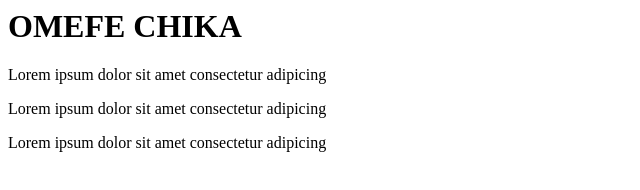
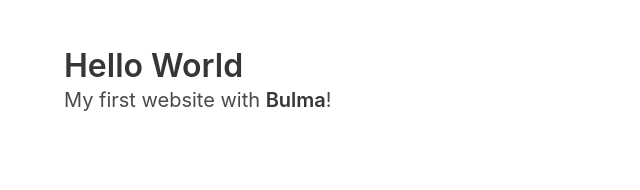
Before and after one commit to wolfdale229/omefechika, a plain HTML site: page index.html in a window 1280 px wide. Shown: the whole page, without its empty margins (0-640 px from the left). Drawn offline with nearby package versions, Linux system fonts and the light colour scheme.

Commit message:
starter page

```diff
--- a/index.html
+++ b/index.html
@@ -1,14 +1,21 @@
-<html lang="en">
+<!DOCTYPE html>
+<html>
     <head>
         <meta charset="utf-8">
-        <meta name+="viewpoint" content="width=device-width, initial-scale=1.0" >
-        <title>Document</title>
+        <meta name="viewport" content="width=device-width, initial-scale=1">
+        <title>Hello Bulma!</title>
+        <link rel="stylesheet" href="https://cdn.jsdelivr.net/npm/bulma@0.9.4/css/bulma.min.css">
     </head>
     <body>
-        <h1>OMEFE CHIKA</h1>
-        <p>Lorem ipsum dolor sit amet consectetur adipicing</p>
-        <p>Lorem ipsum dolor sit amet consectetur adipicing</p>
-        <p>Lorem ipsum dolor sit amet consectetur adipicing</p>
+        <section class="section">
+            <div class="container">
+                <h1 class="title">
+                    Hello World
+                </h1>
+                <p class="subtitle">
+                    My first website with <strong>Bulma</strong>!
+                </p>
+            </div>
+        </section>
     </body>
-
 </html>
```
Also changed, not shown: styling.css (deleted), 1 other file.
